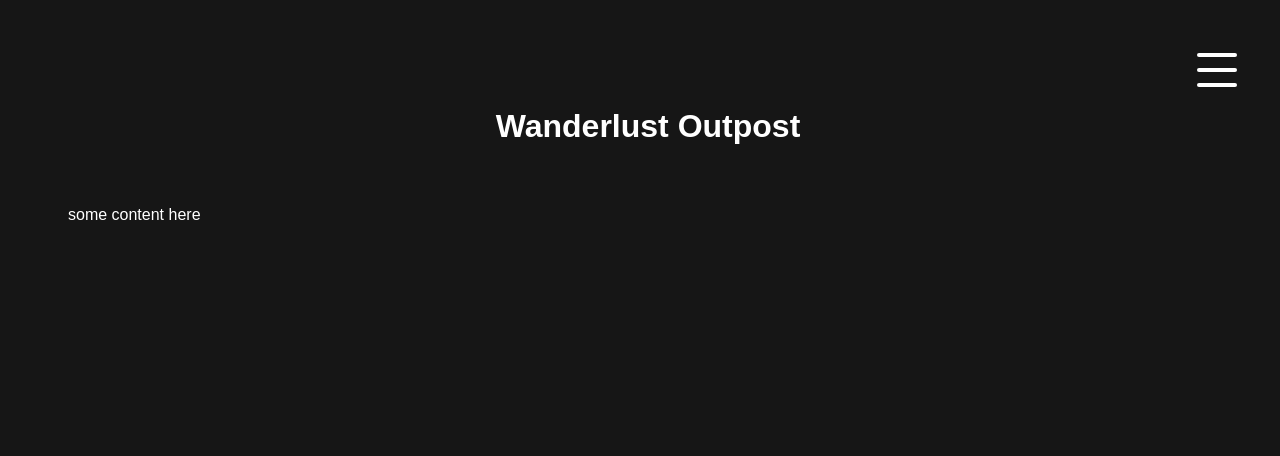
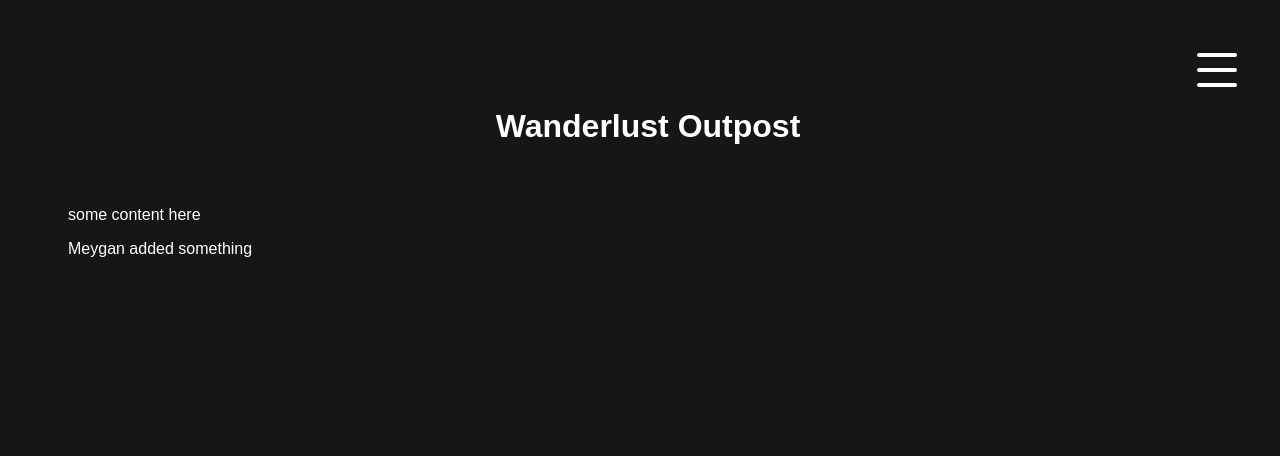
Before and after one commit to n-okonek/ics-325-final, a PHP site: page / in a window 1280 px wide. Shown: the top 456 px of the page. Run offline with PHP 8.4, Linux system fonts and the light colour scheme; style sheets or scripts are compiled from the project's sources; some libraries are stand-ins or nearby versions.

Commit message:
Schwetty Ballz

```diff
--- a/index.php
+++ b/index.php
@@ -5,5 +5,7 @@
 ?>
 
 <p> some content here<p>
+<p> Meygan added something</p>
+
 
 <?php require 'includes/footer.php'; ?>
```
